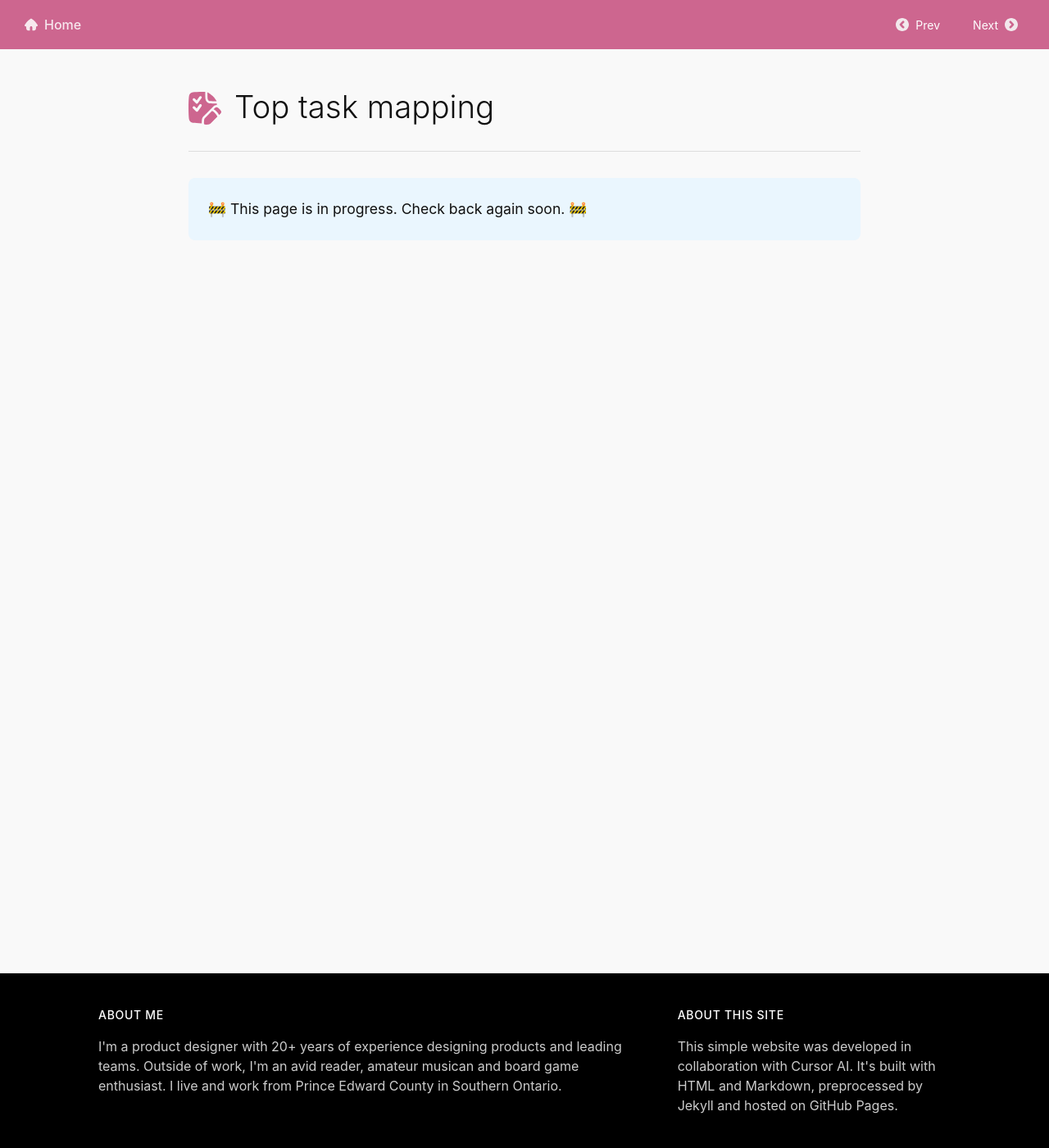
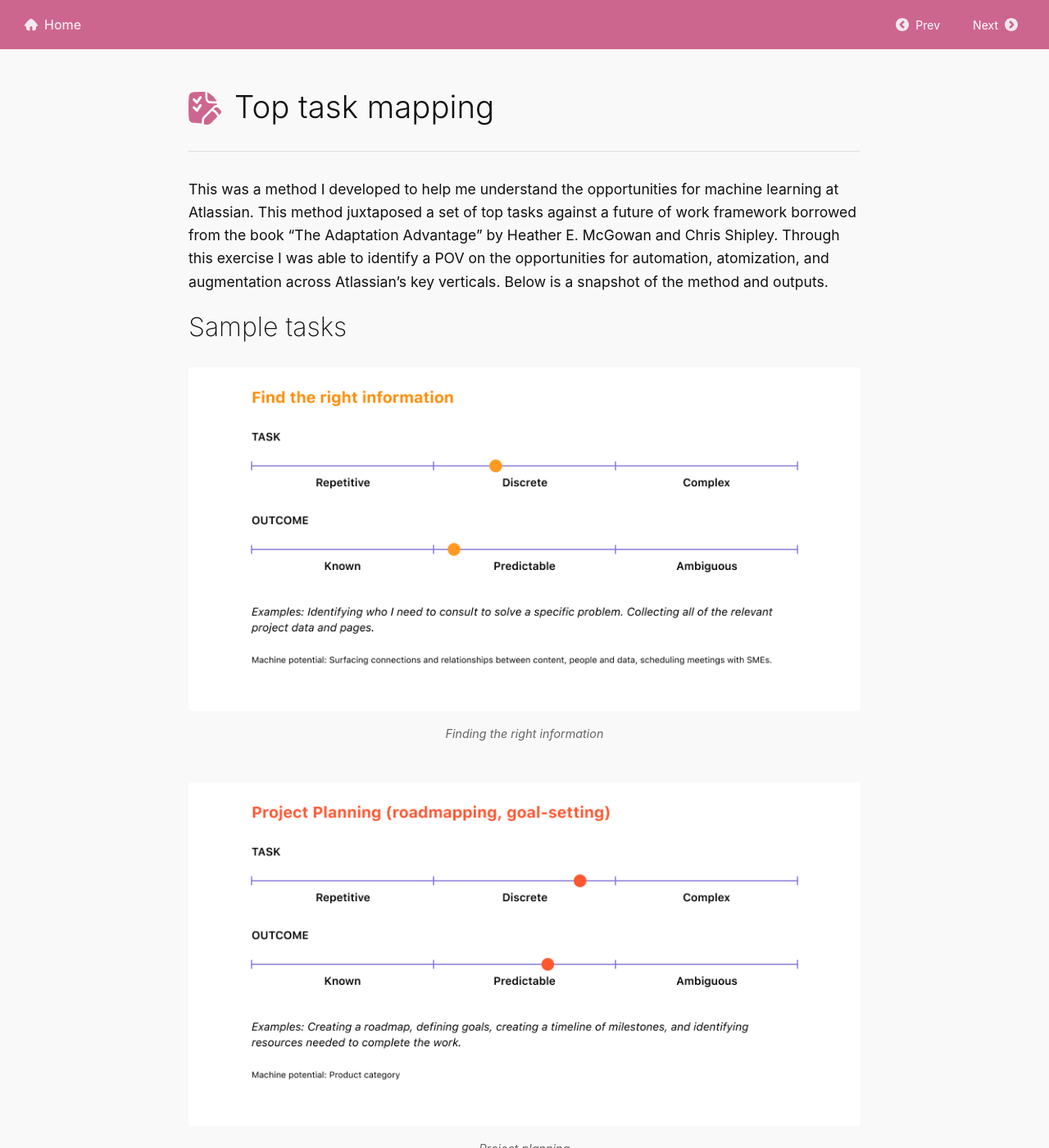
Before and after one commit to HeliumAce/personal-site, a Jekyll site: the page built from methods/top-task-mapping.md, in a window 1280 px wide and 1400 px high. Shown: the whole window at 82% size. Built offline with Jekyll 4.4.1, drawn with Linux system fonts in a browser that asks for light colours; some of the changed text lies outside the part shown.

Commit message:
added top task mapping assets

```diff
--- a/methods/top-task-mapping.md
+++ b/methods/top-task-mapping.md
@@ -7,4 +7,26 @@
 order: 2
 ---
 
-> 🚧 This page is in progress. Check back again soon. 🚧
+This was a method I developed to help me understand the opportunities for machine learning at Atlassian. This method juxtaposed a set of top tasks against a future of work framework borrowed from the book "The Adaptation Advantage" by Heather E. McGowan and Chris Shipley. Through this exercise I was able to identify a POV on the opportunities for automation, atomization, and augmentation across Atlassian's key verticals. Below is a snapshot of the method and outputs.
+
+## Sample tasks
+
+![Finding the right information](/assets/work/top-task-mapping/01-1.png)
+*Finding the right information*
+![Project planning](/assets/work/top-task-mapping/02-1.png)
+*Project planning*
+![Testing](/assets/work/top-task-mapping/03-1.png)
+*Testing*
+![Improving agile processes](/assets/work/top-task-mapping/04-1.png)
+*Improving agile processes*
+
+## Vertical mapping
+
+![Knowledge managemet](/assets/work/top-task-mapping/01-2.png)
+*Knowledge management*
+![Project collaboration](/assets/work/top-task-mapping/02-2.png)
+*Project collaboration*
+![Agile software development](/assets/work/top-task-mapping/03-2.png)
+*Agile software development*
+![Agile at scale](/assets/work/top-task-mapping/04-2.png)
+*Agile at scale*
```
Also changed, not shown: assets/work/top-task-mapping/01-1.png (added), assets/work/top-task-mapping/01-2.png (added), assets/work/top-task-mapping/02-1.png (added), assets/work/top-task-mapping/02-2.png (added), assets/work/top-task-mapping/03-1.png (added), assets/work/top-task-mapping/03-2.png (added), assets/work/top-task-mapping/04-1.png (added), assets/work/top-task-mapping/04-2.png (added), 1 other file.
